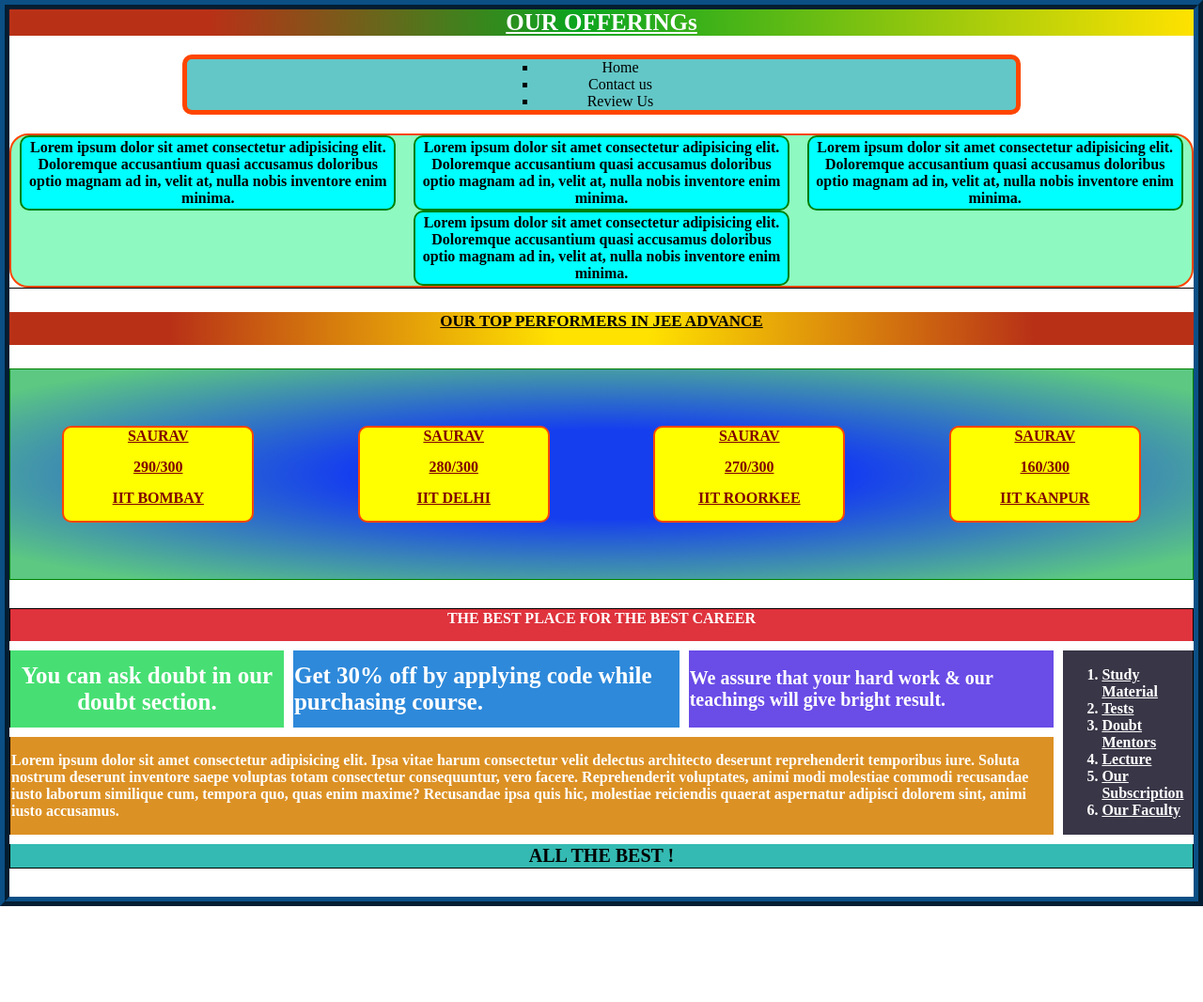
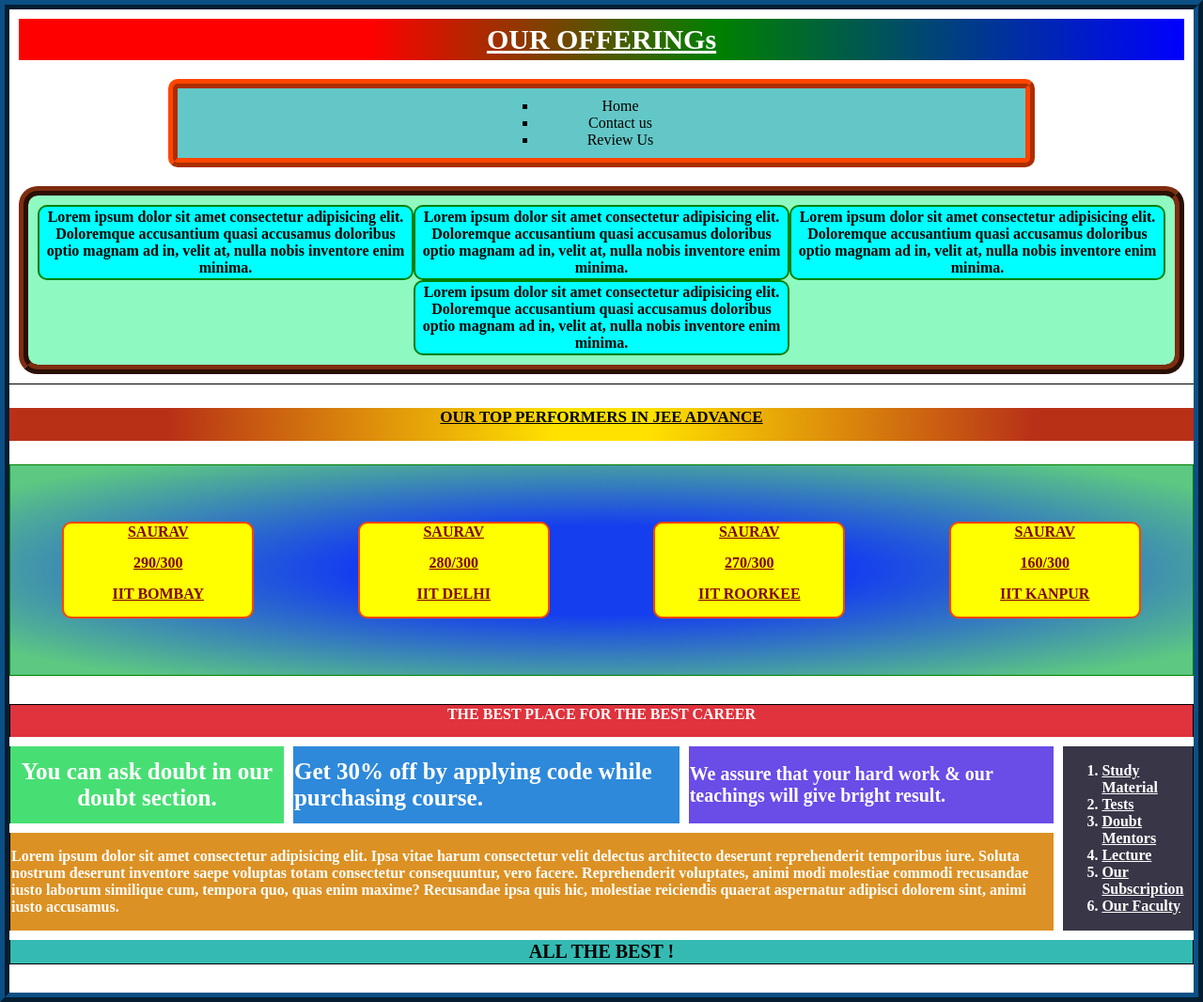
Before and after one commit to sauravkr24/CSS_4, a plain HTML site: page index.html in a window 1280 px wide. Shown: the whole page at 94% size. Before the commit the page ends 964 px from the top, so only its background shows below. Drawn offline with Linux system fonts and the light colour scheme.

Commit message:
second message

```diff
--- a/index.html
+++ b/index.html
@@ -4,7 +4,7 @@
     <meta charset="UTF-8" />
     <meta http-equiv="X-UA-Compatible" content="IE=edge" />
     <meta name="viewport" content="width=device-width, initial-scale=1.0" />
-    <title>Learn and Grow</title>
+    <title>offer latter</title>
     <link rel="stylesheet" href="./style.css">
   </head>
   <body>
--- a/style.css
+++ b/style.css
@@ -5,19 +5,21 @@ body {
 
   #heading1 {
     color: white;
+    padding: 5px;
+    margin: 10px;
     text-align: center;
     background: rgb(184, 49, 23);
     background: linear-gradient(
       90deg,
-      rgba(184, 49, 23, 1) 17%,
-      rgba(11, 165, 31, 1) 48%,
-      rgba(255, 226, 0, 1) 100%
+      red 30%,
+      green 60% ,
+      blue 100%
     );
   }
 
   #heading1 span {
     font-weight: bold;
-    font-size: 25px;
+    font-size: 30px;
     font-family: "Roboto Slab", serif;
     text-decoration: underline;
   }
@@ -28,9 +30,10 @@ body {
 
   .section1 {
     background-color: rgb(99, 199, 199);
-    border: 5px solid orangered;
+    border: 10px ridge orangered;
     border-radius: 10px;
     margin: 20px auto;
+    padding: 10px;
     width: 70%;
   }
 
@@ -46,7 +49,9 @@ body {
 
   .paragraphs {
     background-color: #8ef9c0;
-    border: 2px solid orangered;
+    margin: 10px;
+    padding: 10px ;
+    border: 10px ridge rgb(126, 45, 16);
     border-radius: 20px;
     display: flex;
     flex-flow: wrap;
```
